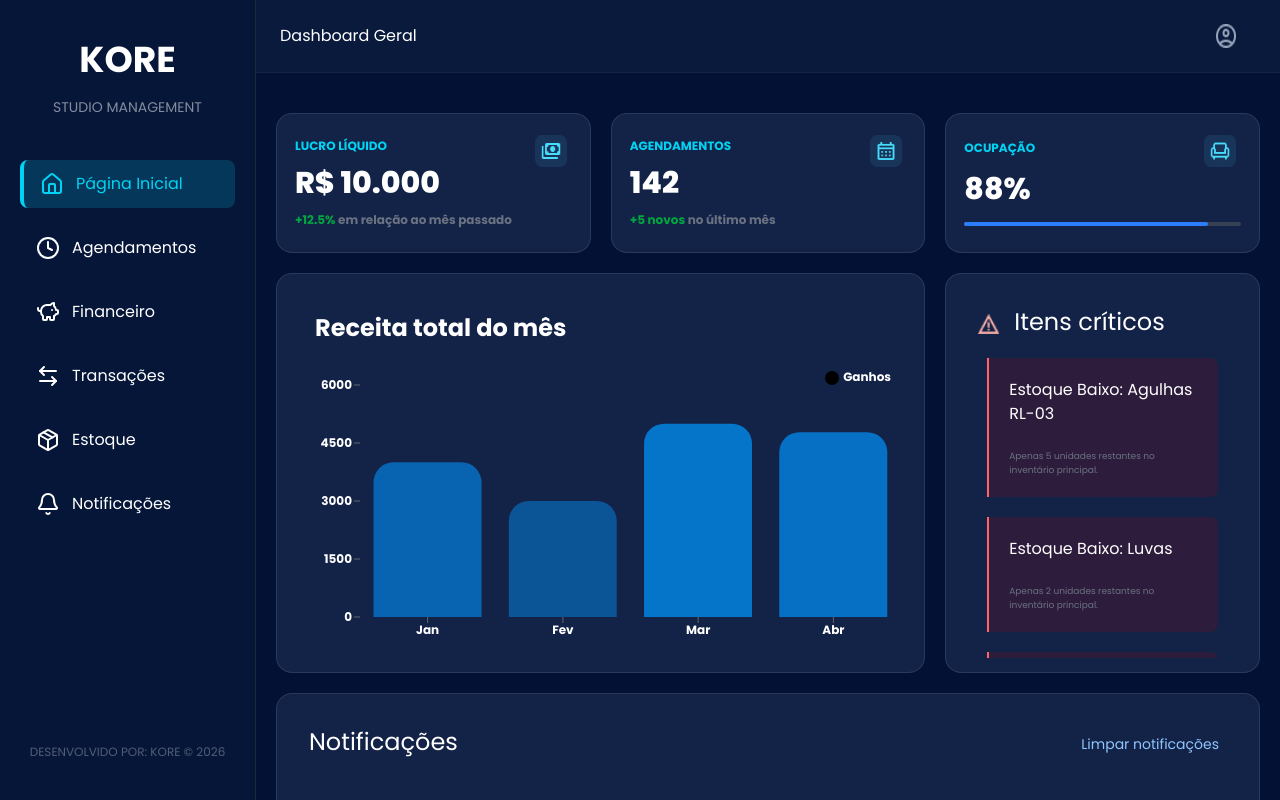
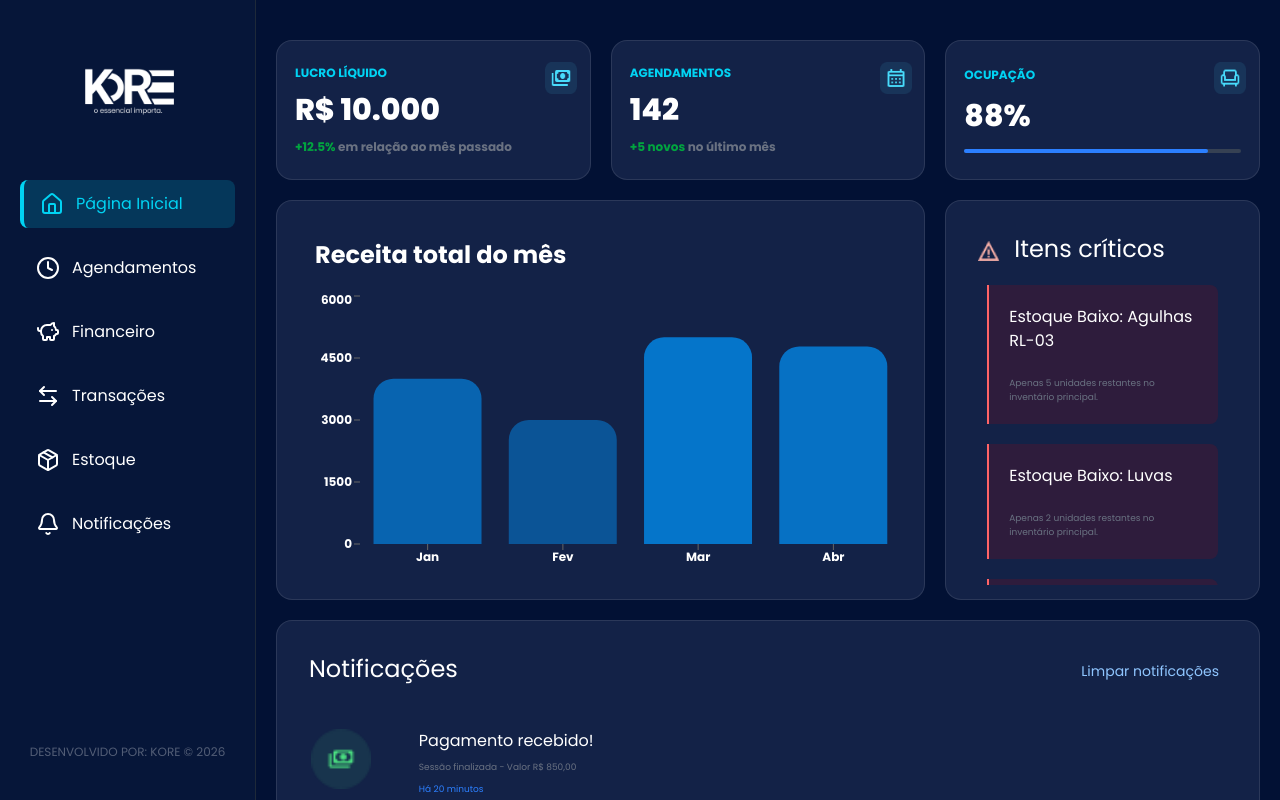
Before and after one commit to kore-sptech/front-end, a React (Vite) app: page /dashboard in a window 1280 px wide. Shown: the top 800 px of the page. Built offline with nearby package versions, Linux system fonts and the light colour scheme.

Commit message:
feat: add logo component and integrate it into Sidebar and LoginPage

```diff
--- a/src/components/Aside.jsx
+++ b/src/components/Aside.jsx
@@ -1,5 +1,6 @@
 import { ArrowLeftRight, Calendar, Home } from "lucide-react";
 
+import { Logo } from "./Logo";
 import { useLocation } from "react-router-dom";
 
 export default function AsideBar() {
@@ -27,7 +28,7 @@ export default function AsideBar() {
   return (
     <aside className="flex w-1/7 min-w-[256px] flex-col bg-[#0A1A3D] py-6">
       <div className="mb-10 px-6">
-        <h2 className="text-xl font-bold">KORE</h2>
+        <Logo />
 
         <p className="text-xs font-normal opacity-60">
           Gerenciamento de estúdio
--- a/src/components/GraficoBarra.jsx
+++ b/src/components/GraficoBarra.jsx
@@ -1,12 +1,12 @@
 import {
+  Bar,
   BarChart,
-  Bar,
+  Cell,
+  Legend,
+  ResponsiveContainer,
+  Tooltip,
   XAxis,
   YAxis,
-  Tooltip,
-  Legend,
-  ResponsiveContainer,
-  Cell
 } from "recharts";
 
 const data = [
@@ -18,14 +18,18 @@ const data = [
 
 export default function Grafico() {
   return (
-    <div className="w-full h-72">
+    <div className="h-72 w-full">
       <ResponsiveContainer>
         <BarChart data={data}>
-          <XAxis dataKey="mes" axisLine={false} tick={{ fill: "#FFFFFF", fontSize: 12 }}/>
-          <YAxis axisLine={false} tick={{ fill: "#FFFFFF", fontSize: 12 }}/>
+          <XAxis
+            dataKey="mes"
+            axisLine={false}
+            tick={{ fill: "#FFFFFF", fontSize: 12 }}
+          />
+          <YAxis axisLine={false} tick={{ fill: "#FFFFFF", fontSize: 12 }} />
           <Tooltip />
 
-          <Legend verticalAlign="top" align="right" iconType="circle" />
+          {/* <Legend verticalAlign="top" align="right" iconType="circle" /> */}
 
           <Bar dataKey="Ganhos" radius={[20, 20, 0, 0]}>
             {data.map((entry, index) => {
--- a/src/components/Kpi.jsx
+++ b/src/components/Kpi.jsx
@@ -1,16 +1,19 @@
-import "../index.css"
+import "../index.css";
 
 export default function Kpi(props) {
-
-    return (
-
-        <div className="bg-[#132247] h-35 p-4.5 rounded-2xl border border-white/10 text-white font-bold text-xs flex flex-col justify-around font-Roboto">
-            <p className="text-cyan-400">{props.titulo}</p>
-            <p className="text-3xl font-extrabold">{props.valor}</p>
-            <p className="text-gray-500"><span className="text-green-600">{props.descricaoValor}</span> {props.descricaoIndividual}</p>
-            <img src={props.icone} alt="icone"  className="w-8 h-8 absolute ml-60 mb-16"/>
-        </div>
-
-    )
-
+  return (
+    <div className="font-Roboto relative flex h-35 flex-col justify-around rounded-2xl border border-white/10 bg-[#132247] p-4.5 text-xs font-bold text-white">
+      <p className="text-cyan-400">{props.titulo}</p>
+      <p className="text-3xl font-extrabold">{props.valor}</p>
+      <p className="text-gray-500">
+        <span className="text-green-600">{props.descricaoValor}</span>{" "}
+        {props.descricaoIndividual}
+      </p>
+      <img
+        src={props.icone}
+        alt="icone"
+        className="absolute mb-16 ml-[80%] h-8 w-8"
+      />
+    </div>
+  );
 }
--- /dev/null
+++ b/src/components/Logo.jsx
@@ -0,0 +1,13 @@
+import koreLogo from "../assets/kore-logo.png";
+
+export function Logo({ className }) {
+  return (
+    <>
+      <img
+        src={koreLogo}
+        alt="Kore"
+        className={`w-auto object-contain ${className || "h-25 "}`}
+      />
+    </>
+  );
+}
--- a/src/components/ModalNovoAgendamento.jsx
+++ b/src/components/ModalNovoAgendamento.jsx
@@ -168,7 +168,11 @@ export default function ModalNovoAgendamento({ isOpen, onClose }) {
         const formData = new FormData();
         formData.append("foto", file);
 
-        const { data } = await api.postForm("/fotos", formData);
+        const { data } = await api.postForm("/fotos", formData, {
+          headers: {
+            Authorization: `Bearer ${localStorage.getItem("token")}`,
+          },
+        });
         const { id } = data;
 
         const reader = new FileReader();
@@ -205,10 +209,23 @@ export default function ModalNovoAgendamento({ isOpen, onClose }) {
 
     if (agendamento?.id) {
       api
-        .put(`/agendamentos/${agendamento.id}`, {
+        .put(
+          `/agendamentos/${agendamento.id}`,
+          {
             ...data,
+
             preco: precoNumerico,
-        })
+            formaPagamento: data.pagamento,
+            inicio: data.de,
+            fim: data.ate,
+            referencias: images.map((img) => img.id),
+          },
+          {
+            headers: {
+              Authorization: `Bearer ${localStorage.getItem("token")}`,
+            },
+          },
+        )
         .then(() => {
           toast.success("Agendamento atualizado com sucesso!");
           onClose();
@@ -220,16 +237,25 @@ export default function ModalNovoAgendamento({ isOpen, onClose }) {
     }
 
     api
-      .post("/agendamentos", {
+      .post(
+        "/agendamentos",
+        {
           ...data,
           preco: precoNumerico,
           formaPagamento: data.pagamento,
           inicio: data.de,
           fim: data.ate,
           referencias: images.map((img) => img.id),
-      })
+        },
+        {
+          headers: {
+            Authorization: `Bearer ${localStorage.getItem("token")}`,
+          },
+        },
+      )
       .then(() => {
         toast.success("Agendamento adicionado com sucesso!");
+
         onClose();
       })
       .catch(() => {
@@ -325,7 +351,6 @@ export default function ModalNovoAgendamento({ isOpen, onClose }) {
                   <option value="">Selecione...</option>
                   <option value="PIX">PIX</option>
                   <option value="DINHEIRO">Dinheiro</option>
-                  <option value="CARTAO">Cartão</option>
                 </select>
               </Field>
             </div>
--- a/src/components/Sidebar.jsx
+++ b/src/components/Sidebar.jsx
@@ -7,6 +7,8 @@ import {
   PiggyBank,
 } from "lucide-react";
 import { Link, useLocation } from "react-router-dom";
+
+import { Logo } from "./Logo";
 
 export default function Sidebar() {
   const location = useLocation();
@@ -21,10 +23,12 @@ export default function Sidebar() {
   ];
 
   return (
-    <aside className="sticky top-0 flex h-screen w-64 flex-col border-r border-gray-800 bg-[#061639] px-5 py-10 text-white">
-      <h1 className="mb-10 text-center text-4xl font-normal">
-        <b>KORE</b> <br />
-        <span className="text-sm opacity-50">STUDIO MANAGEMENT</span>
+    <>
+      <div className="flex h-screen w-64"></div>
+
+      <aside className="fixed top-0 flex h-screen w-64 flex-col border-r border-gray-800 bg-[#061639] px-5 py-10 text-white">
+        <h1 className="mb-10 flex flex-col justify-center text-center text-4xl font-normal">
+          <Logo className={"h-25 w-auto object-contain"} />
         </h1>
 
         <div className="flex flex-col gap-4">
@@ -48,5 +52,6 @@ export default function Sidebar() {
           DESENVOLVIDO POR: KORE © 2026
         </footer>
       </aside>
+    </>
   );
 }
--- a/src/pages/DashboardPage.jsx
+++ b/src/pages/DashboardPage.jsx
@@ -84,11 +84,11 @@ export default function DashboardPage() {
   };
 
   return (
-    <main className="flex min-h-screen w-full overflow-x-hidden bg-[#021134] text-[#DAE2FF]">
+    <main className="relative flex min-h-screen w-full overflow-x-hidden bg-[#021134] text-[#DAE2FF]">
       <Sidebar></Sidebar>
 
       <div className="flex flex-1 flex-col">
-        <Navbar></Navbar>
+        {/* <Navbar></Navbar> */}
         <div className="mt-10 grid h-30 w-full grid-cols-3 gap-5 px-5">
           <Kpi {...kpi1}></Kpi>
 
--- a/src/pages/LoginPage.jsx
+++ b/src/pages/LoginPage.jsx
@@ -1,3 +1,4 @@
+import { Logo } from "../components/Logo";
 import { toast } from "sonner";
 import { useNavigate } from "react-router-dom";
 import { useState } from "react";
@@ -80,7 +81,7 @@ export default function LoginPage() {
 
       {/* Header */}
       <header className="fixed top-0 z-50 w-full px-12 py-8">
-        <h1 className="text-2xl font-bold text-cyan-400">Kore</h1>
+        <Logo />
       </header>
 
       <main className="relative z-10 grid min-h-screen grid-cols-12">
```
Also changed, not shown: src/assets/kore-logo.png (added). Lines whose indentation alone changed are shown as unchanged.
